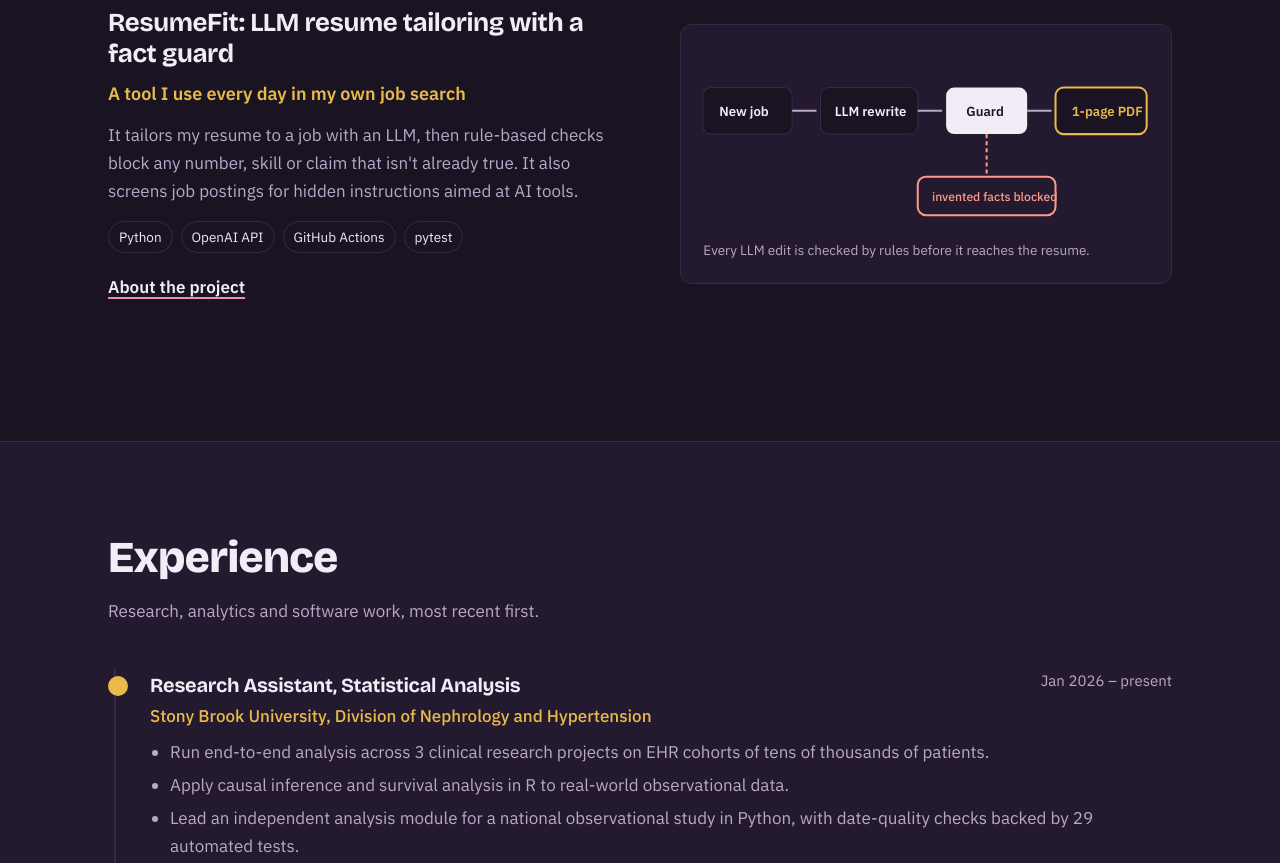
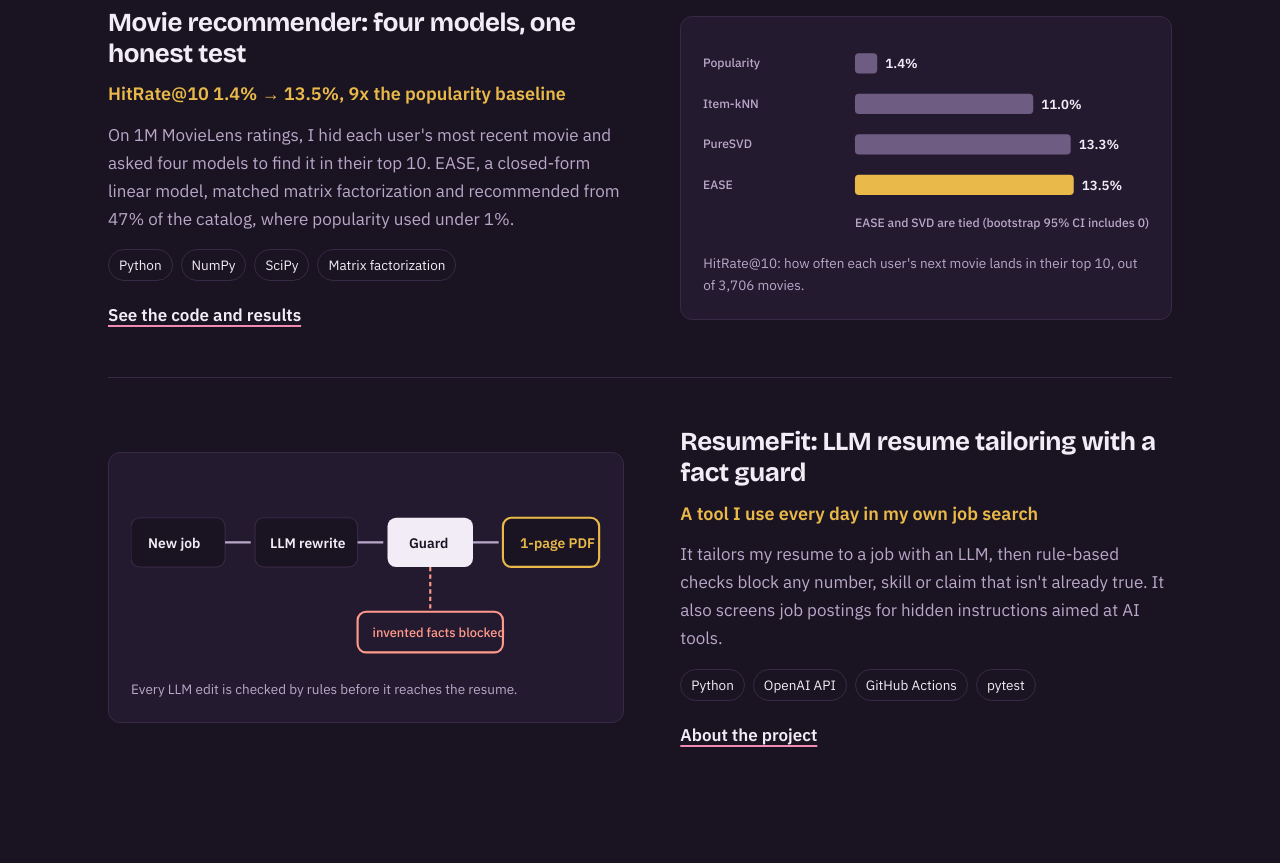
Before and after one commit to siri780/siri780.github.io, a plain HTML site: page index.html in a window 1280 px wide. Shown: the part 2860-3723 px from the top of the page. Drawn offline with nearby package versions, Linux system fonts and the light colour scheme.

Commit message:
Update index.html

```diff
--- a/index.html
+++ b/index.html
@@ -383,6 +383,34 @@
 
     <article class="proj">
       <figure class="fig">
+        <svg viewBox="0 0 440 200" role="img" aria-label="HitRate at 10 by model: popularity 1.4%, item-kNN 11.0%, PureSVD 13.3%, EASE 13.5%">
+          <g class="svg-text">
+            <text x="0" y="28">Popularity</text><text x="0" y="68">Item-kNN</text>
+            <text x="0" y="108">PureSVD</text><text x="0" y="148">EASE</text>
+          </g>
+          <rect x="150" y="14" width="22" height="20" rx="4" fill="var(--slate)"/>
+          <rect x="150" y="54" width="176" height="20" rx="4" fill="var(--slate)"/>
+          <rect x="150" y="94" width="213" height="20" rx="4" fill="var(--slate)"/>
+          <rect x="150" y="134" width="216" height="20" rx="4" fill="var(--cobalt)"/>
+          <g class="svg-strong"><text x="180" y="29">1.4%</text><text x="334" y="69">11.0%</text>
+            <text x="371" y="109">13.3%</text><text x="374" y="149">13.5%</text></g>
+          <text x="150" y="186" class="svg-text">EASE and SVD are tied (bootstrap 95% CI includes 0)</text>
+        </svg>
+        <figcaption>HitRate@10: how often each user's next movie lands in their top 10, out of 3,706 movies.</figcaption>
+      </figure>
+      <div>
+        <h3>Movie recommender: four models, one honest test</h3>
+        <div class="headline">HitRate@10 1.4% → 13.5%, 9x the popularity baseline</div>
+        <p>On 1M MovieLens ratings, I hid each user's most recent movie and asked four models to find it in their top 10.
+          EASE, a closed-form linear model, matched matrix factorization and recommended from 47% of the catalog,
+          where popularity used under 1%.</p>
+        <div class="stack"><span>Python</span><span>NumPy</span><span>SciPy</span><span>Matrix factorization</span></div>
+        <a class="more" href="https://github.com/siri780/movielens-recommender" target="_blank" rel="noopener">See the code and results</a>
+      </div>
+    </article>
+
+    <article class="proj">
+      <figure class="fig">
         <svg viewBox="0 0 440 180" role="img" aria-label="ResumeFit flow: new job, LLM rewrites resume, guard checks facts, one-page PDF; invented facts are blocked">
           <g font-family="IBM Plex Sans" font-size="13" font-weight="600">
             <rect x="0" y="40" width="88" height="46" rx="8" fill="var(--paper)" stroke="var(--rule)"/><text x="16" y="68" fill="var(--ink)">New job</text>
```
